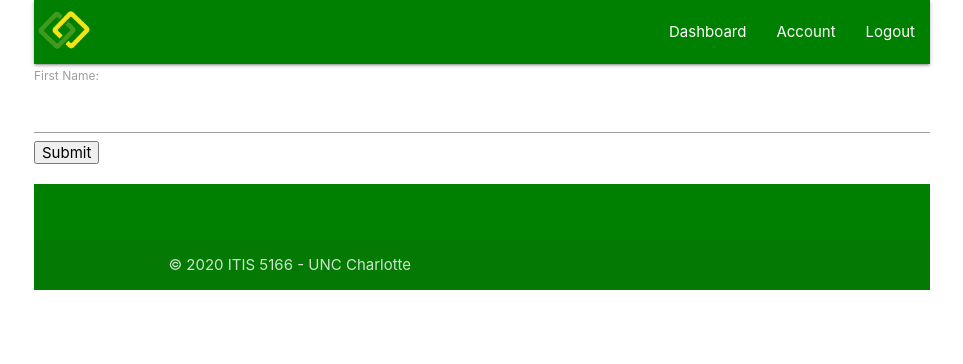
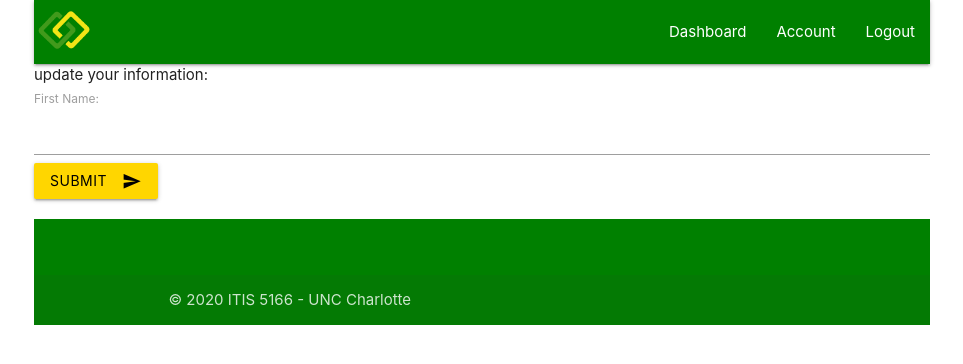
Before and after one commit to jasonschmitt/personal-budget-final-ui-2, a React (Create React App) app: page /account in a window 1280 px wide. Shown: the top 364 px of the page, without its empty margins (158-1121 px from the left). Built offline with nearby package versions, Linux system fonts and the light colour scheme; no server answers; sample sign-in values are in the browser's storage.

Commit message:
updating account page and readme

```diff
--- a/src/pages/account.js
+++ b/src/pages/account.js
@@ -50,6 +50,8 @@ class Account extends React.Component {
 
   render() {
     return (
+      <section>
+        <div>update your information:</div>
         <form onSubmit={this.handleSubmit}>
           <label>
             First Name:
@@ -59,8 +61,16 @@ class Account extends React.Component {
               onChange={this.handleChange}
             />
           </label>
-        <input type="submit" value="Submit" />
+          <button
+            className="btn yellow accent-4 black-text waves-effect waves-light"
+            type="submit"
+            name="action"
+          >
+            Submit
+            <i className="material-icons right">send</i>
+          </button>
         </form>
+      </section>
     )
   }
 }
```
Also changed, not shown: 2 other files (tests, documents, lock files or other folders). Lines whose indentation alone changed are shown as unchanged.
